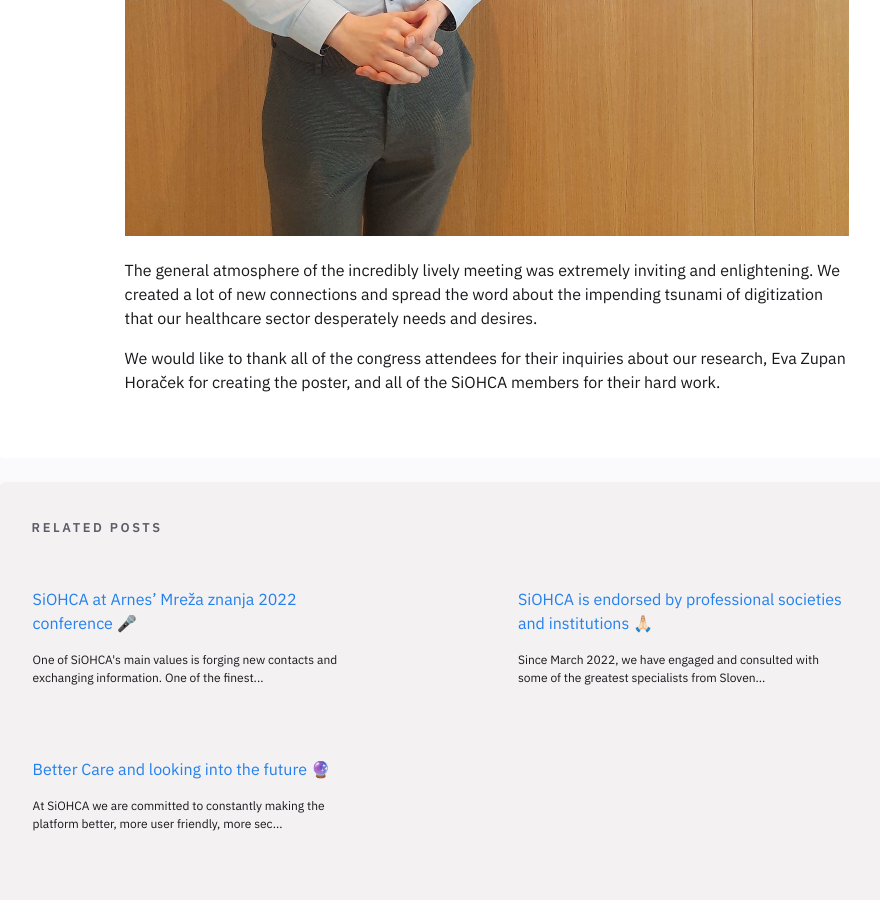
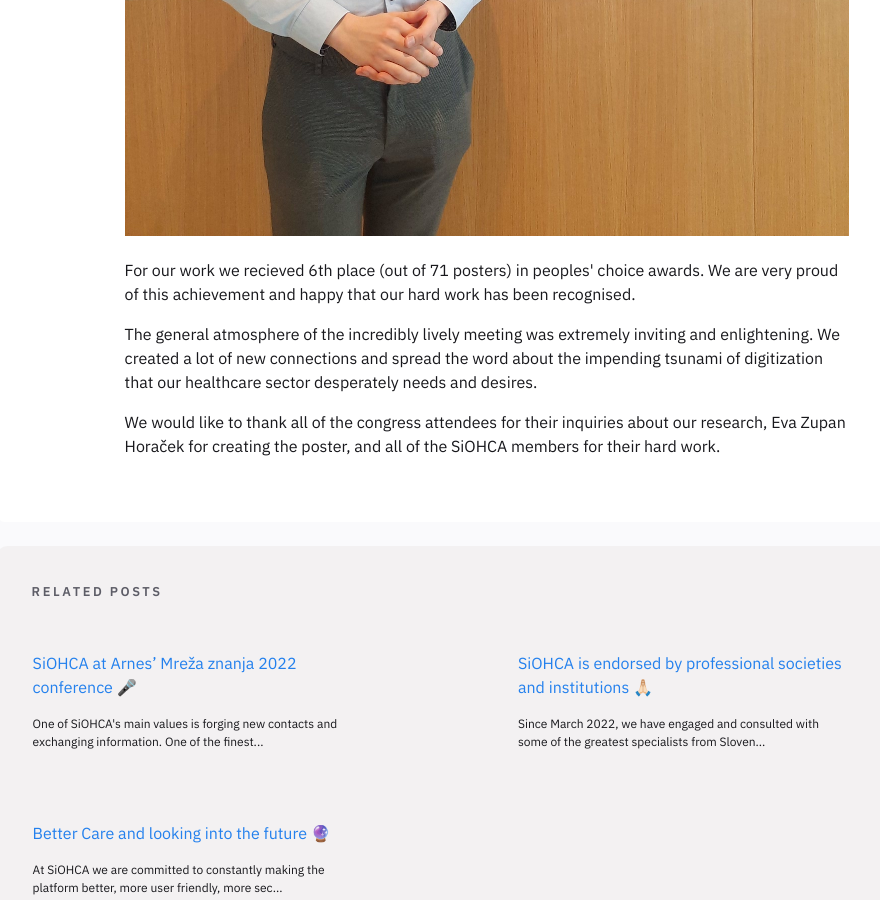
Before and after one commit to SterArcher/OHCA-registry-Slovenia, a Jekyll site: the page built from _posts/2022-11-11-tavcarjevi2022.md, in a window 1280 px wide and 900 px high, scrolled down 1615 px. Shown: the whole window, without its empty margins (153-1033 px from the left). Built offline with Jekyll 4.4.1, drawn with Linux system fonts in a browser that asks for light colours; nearby versions of some CDN libraries; some of the changed lines change nothing that is shown.

Commit message:
add award

```diff
--- a/_posts/2022-11-11-tavcarjevi2022.md
+++ b/_posts/2022-11-11-tavcarjevi2022.md
@@ -1,8 +1,8 @@
 ---
 title: SiOHCA at Tavčarjevi dnevi znanja 2022 conference 🧠
 Featuresdate: 2022-11-11 10:00:00 -0000
-categories: poster, congress
-tags: collaboration, support
+categories: poster, congress, award
+tags: collaboration, support, award
 ---
 Our member Domen Kulovec attended 46th Tavčarjevi dnevi (10th -11th of November 2022) - congress of internal medicine organized by Department of Internal Medicine, Faculty of Medicine at the University of Ljubljana.
 
@@ -14,6 +14,8 @@ We presented our [poster (everything we do is open-access)](https://doi.org/10.5
 
 ![Domen in front of the poster](https://siohca.um.si/assets/img/tavcarjevi2022/kulovecinfront.jpg)
 
+For our work we recieved 6th place (out of 71 posters) in peoples' choice awards. We are very proud of this achievement and happy that our hard work has been recognised.
+
 The general atmosphere of the incredibly lively meeting was extremely inviting and enlightening. We created a lot of new connections and spread the word about the impending tsunami of digitization that our healthcare sector desperately needs and desires.
 
 We would like to thank all of the congress attendees for their inquiries about our research, Eva Zupan Horaček for creating the poster, and all of the SiOHCA members for their hard work.
```
